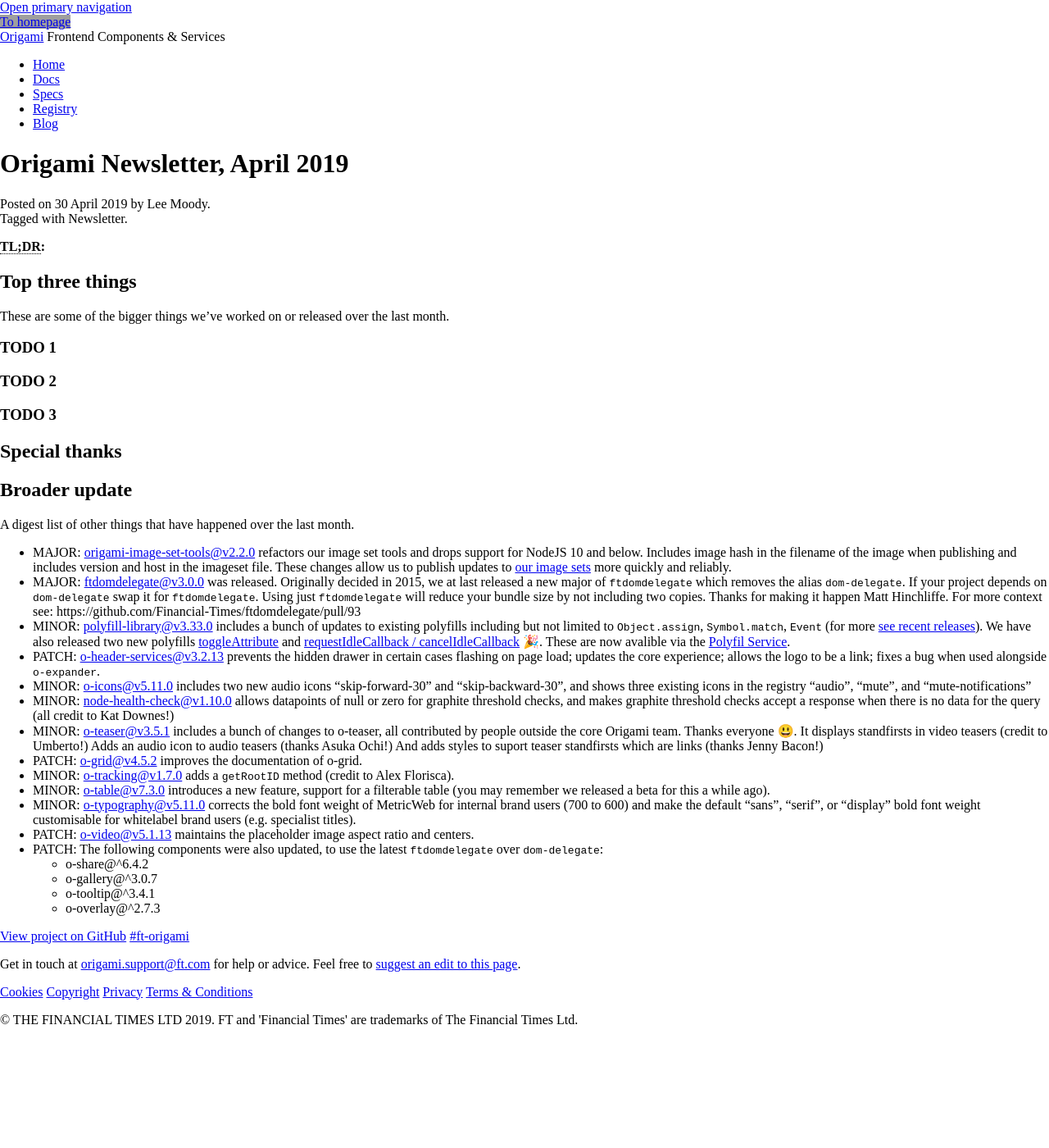
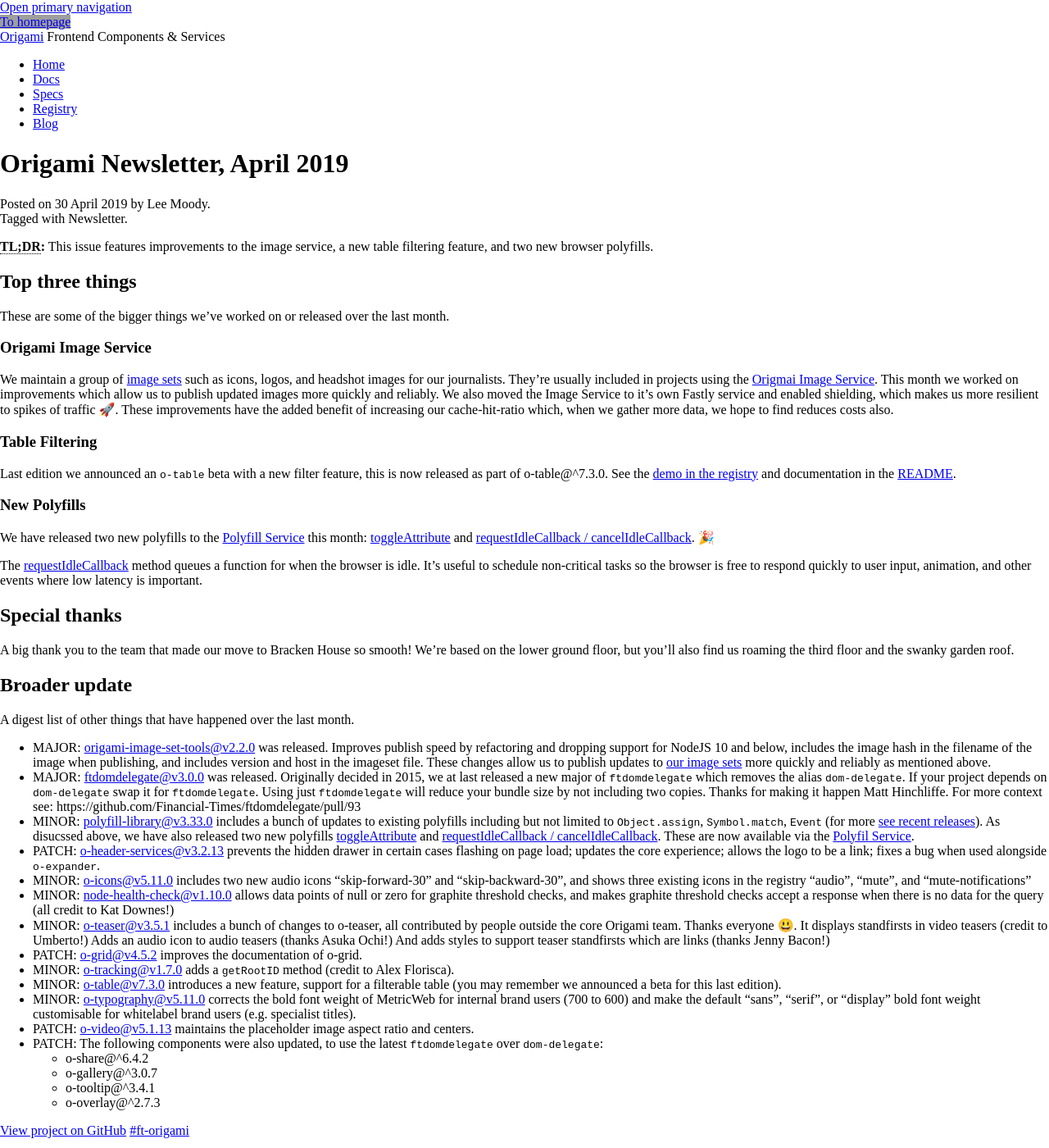
Before and after one commit to Financial-Times/origami-website, a Jekyll site: the page built from _posts/2019-04-30-newsletter.md, in a window 1280 px wide and 1400 px high. Shown: the whole window at 82% size. Built offline with Jekyll 4.4.1, drawn with Linux system fonts in a browser that asks for light colours; a style sheet for code colours, icons or effects is not loaded; grey boxes are pictures that could not be loaded.

Commit message:
Add to  April newsletter

```diff
--- a/_posts/2019-04-30-newsletter.md
+++ b/_posts/2019-04-30-newsletter.md
@@ -1,47 +1,49 @@
 ---
 title: Origami Newsletter, April 2019
-description: TODO
+description: This issue features improvements to the image service, a new table filtering feature, and two new browser polyfills.
 author: Lee Moody
 tags:
   - Newsletter
 ---
 
-**TL;DR:** <!-- TODO -->
+**TL;DR:** This issue features improvements to the image service, a new table filtering feature, and two new browser polyfills.
 
 ## Top three things
 
 These are some of the bigger things we've worked on or released over the last month.
 
-### TODO 1
+### Origami Image Service
 
-<!-- TODO -->
+We maintain a group of [image sets](https://registry.origami.ft.com/components?search=&module=&imageset=true&service=&active=true&maintained=true&experimental=&deprecated=&dead=) such as icons, logos, and headshot images for our journalists. They're usually included in projects using the [Origmai Image Service](https://www.ft.com/__origami/service/image/v2/). This month we worked on improvements which allow us to publish updated images more quickly and reliably. We also moved the Image Service to it's own Fastly service and enabled shielding, which makes us more resilient to spikes of traffic &#x1F680;. These improvements have the added benefit of increasing our cache-hit-ratio which, when we gather more data, we hope to find reduces costs also.
 
-### TODO 2
+### Table Filtering
 
-<!-- TODO -->
+Last edition we announced an `o-table` beta with a new filter feature, this is now released as part of o-table@^7.3.0. See the [demo in the registry](https://registry.origami.ft.com/components/o-table@7.3.0#demo-filter) and documentation in the [README](https://registry.origami.ft.com/components/o-table@7.3.0/readme?brand=master#filtering).
 
-### TODO 3
+### New Polyfills
 
-<!-- TODO -->
+We have released two new polyfills to the [Polyfill Service](https://polyfill.io/v3/) this month: [toggleAttribute](https://developer.mozilla.org/en-US/docs/Web/API/Element/toggleAttribute) and [requestIdleCallback / cancelIdleCallback](https://developer.mozilla.org/en-US/docs/Web/API/Window/requestIdleCallback). &#x1F389;
+
+The [requestIdleCallback](https://developer.mozilla.org/en-US/docs/Web/API/Window/requestIdleCallback) method queues a function for when the browser is idle. It's useful to schedule non-critical tasks so the browser is free to respond quickly to user input, animation, and other events where low latency is important.
 
 ## Special thanks
 
-<!-- TODO -->
+A big thank you to the team that made our move to Bracken House so smooth! We're based on the lower ground floor, but you'll also find us roaming the third floor and the swanky garden roof.
 
 ## Broader update
 
 A digest list of other things that have happened over the last month.
 
-- MAJOR: [origami-image-set-tools@v2.2.0](https://registry.origami.ft.com/components/origami-image-set-tools@2.2.0) refactors our image set tools and drops support for NodeJS 10 and below. Includes image hash in the filename of the image when publishing and includes version and host in the imageset file. These changes allow us to publish updates to [our image sets](https://registry.origami.ft.com/components?search=&module=&imageset=true&service=&active=true&maintained=true&experimental=&deprecated=&dead=) more quickly and reliably.
+- MAJOR: [origami-image-set-tools@v2.2.0](https://registry.origami.ft.com/components/origami-image-set-tools@2.2.0) was released. Improves publish speed by refactoring and dropping support for NodeJS 10 and below, includes the image hash in the filename of the image when publishing, and includes version and host in the imageset file. These changes allow us to publish updates to [our image sets](https://registry.origami.ft.com/components?search=&module=&imageset=true&service=&active=true&maintained=true&experimental=&deprecated=&dead=) more quickly and reliably as mentioned above.
 - MAJOR: [ftdomdelegate@v3.0.0](https://registry.origami.ft.com/components/ftdomdelegate@3.0.0) was released. Originally decided in 2015, we at last released a new major of `ftdomdelegate` which removes the alias `dom-delegate`. If your project depends on `dom-delegate` swap it for `ftdomdelegate`. Using just `ftdomdelegate` will reduce your bundle size by not including two copies. Thanks for making it happen Matt Hinchliffe. For more context see: https://github.com/Financial-Times/ftdomdelegate/pull/93
-- MINOR: [polyfill-library@v3.33.0](https://github.com/Financial-Times/polyfill-library/releases) includes  a bunch of updates to existing polyfills including but not limited to `Object.assign`, `Symbol.match`, `Event` (for more [see recent releases](https://github.com/Financial-Times/polyfill-library/releases)). We have also released two new polyfills [toggleAttribute](https://developer.mozilla.org/en-US/docs/Web/API/Element/toggleAttribute) and [requestIdleCallback / cancelIdleCallback](https://developer.mozilla.org/en-US/docs/Web/API/Window/requestIdleCallback) &#x1F389;. These are now avalible via the [Polyfil Service](https://polyfill.io/v3/).
+- MINOR: [polyfill-library@v3.33.0](https://github.com/Financial-Times/polyfill-library/releases) includes  a bunch of updates to existing polyfills including but not limited to `Object.assign`, `Symbol.match`, `Event` (for more [see recent releases](https://github.com/Financial-Times/polyfill-library/releases)). As disucssed above, we have also released two new polyfills [toggleAttribute](https://developer.mozilla.org/en-US/docs/Web/API/Element/toggleAttribute) and [requestIdleCallback / cancelIdleCallback](https://developer.mozilla.org/en-US/docs/Web/API/Window/requestIdleCallback). These are now available via the [Polyfil Service](https://polyfill.io/v3/).
 - PATCH: [o-header-services@v3.2.13](https://registry.origami.ft.com/components/o-header-services@3.2.13) prevents the hidden drawer in certain cases flashing on page load; updates the core experience; allows the logo to be a link; fixes a bug when used alongside `o-expander`.
 - MINOR: [o-icons@v5.11.0](https://registry.origami.ft.com/components/o-icons@5.11.0) includes two new audio icons "skip-forward-30" and "skip-backward-30", and shows three existing icons in the registry "audio", "mute", and "mute-notifications"
-- MINOR: [node-health-check@v1.10.0](https://registry.origami.ft.com/components/node-health-check@1.10.0) allows datapoints of null or zero for graphite threshold checks, and makes graphite threshold checks accept a response when there is no data for the query (all credit to Kat Downes!)
-- MINOR: [o-teaser@v3.5.1](https://registry.origami.ft.com/components/o-teaser@3.5.1) includes a bunch of changes to o-teaser, all contributed by people outside the core Origami team. Thanks everyone &#x1F603;. It displays standfirsts in video teasers (credit to Umberto!) Adds an audio icon to audio teasers (thanks Asuka Ochi!) And adds styles to suport teaser standfirsts which are links (thanks Jenny Bacon!)
+- MINOR: [node-health-check@v1.10.0](https://registry.origami.ft.com/components/node-health-check@1.10.0) allows data points of null or zero for graphite threshold checks, and makes graphite threshold checks accept a response when there is no data for the query (all credit to Kat Downes!)
+- MINOR: [o-teaser@v3.5.1](https://registry.origami.ft.com/components/o-teaser@3.5.1) includes a bunch of changes to o-teaser, all contributed by people outside the core Origami team. Thanks everyone &#x1F603;. It displays standfirsts in video teasers (credit to Umberto!) Adds an audio icon to audio teasers (thanks Asuka Ochi!) And adds styles to support teaser standfirsts which are links (thanks Jenny Bacon!)
 - PATCH: [o-grid@v4.5.2](https://registry.origami.ft.com/components/o-grid@4.5.2) improves the documentation of o-grid.
 - MINOR: [o-tracking@v1.7.0](https://registry.origami.ft.com/components/o-tracking@1.7.0) adds a `getRootID` method (credit to Alex Florisca).
-- MINOR: [o-table@v7.3.0](https://registry.origami.ft.com/components/o-table@7.3.0) introduces a new feature, support for a filterable table (you may remember we released a beta for this a while ago).
+- MINOR: [o-table@v7.3.0](https://registry.origami.ft.com/components/o-table@7.3.0) introduces a new feature, support for a filterable table (you may remember we announced a beta for this last edition).
 - MINOR: [o-typography@v5.11.0](https://registry.origami.ft.com/components/o-typography@5.11.0) corrects the bold font weight of MetricWeb for internal brand users (700 to 600) and make the default "sans", "serif", or "display" bold font weight customisable for whitelabel brand users (e.g. specialist titles).
 - PATCH: [o-video@v5.1.13](https://registry.origami.ft.com/components/o-video@5.1.13) maintains the placeholder image aspect ratio and centers.
 - PATCH: The following components were also updated, to use the latest `ftdomdelegate` over `dom-delegate`:
```
